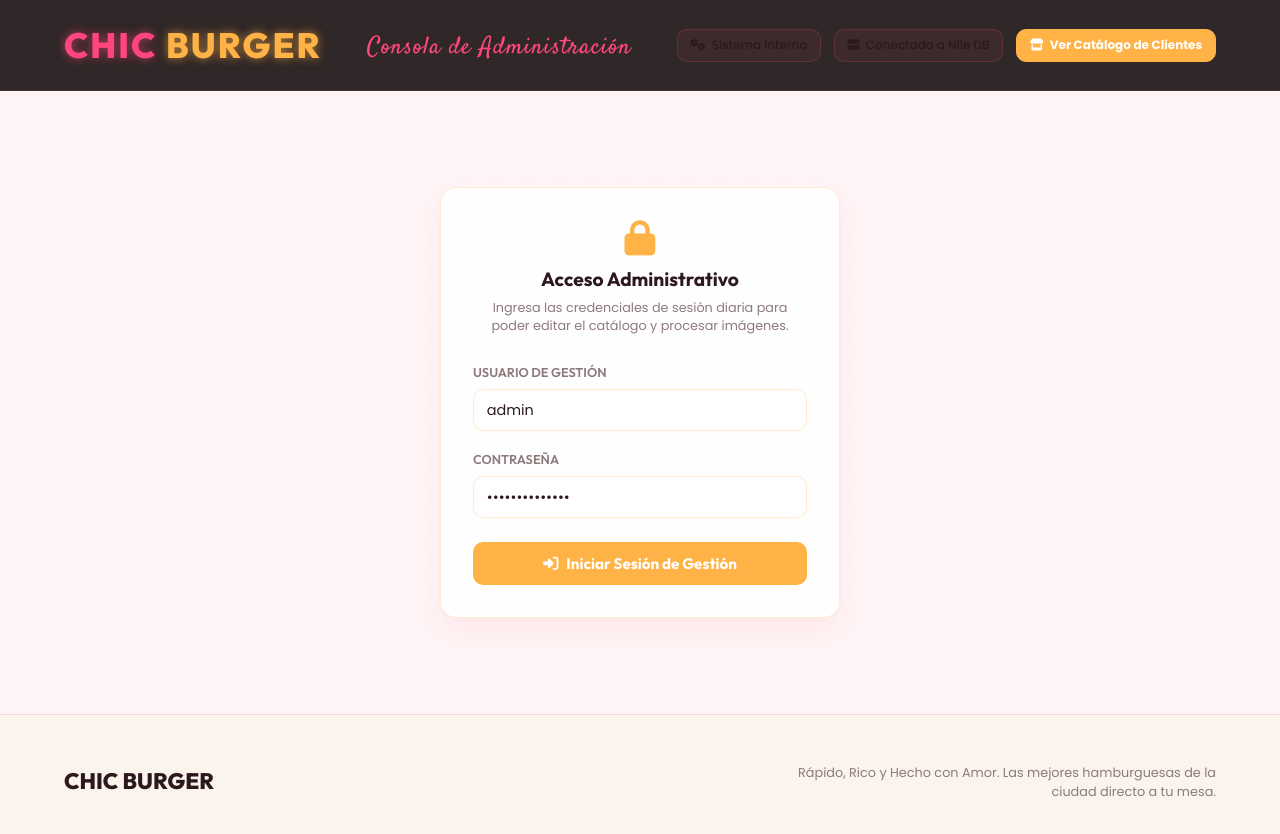
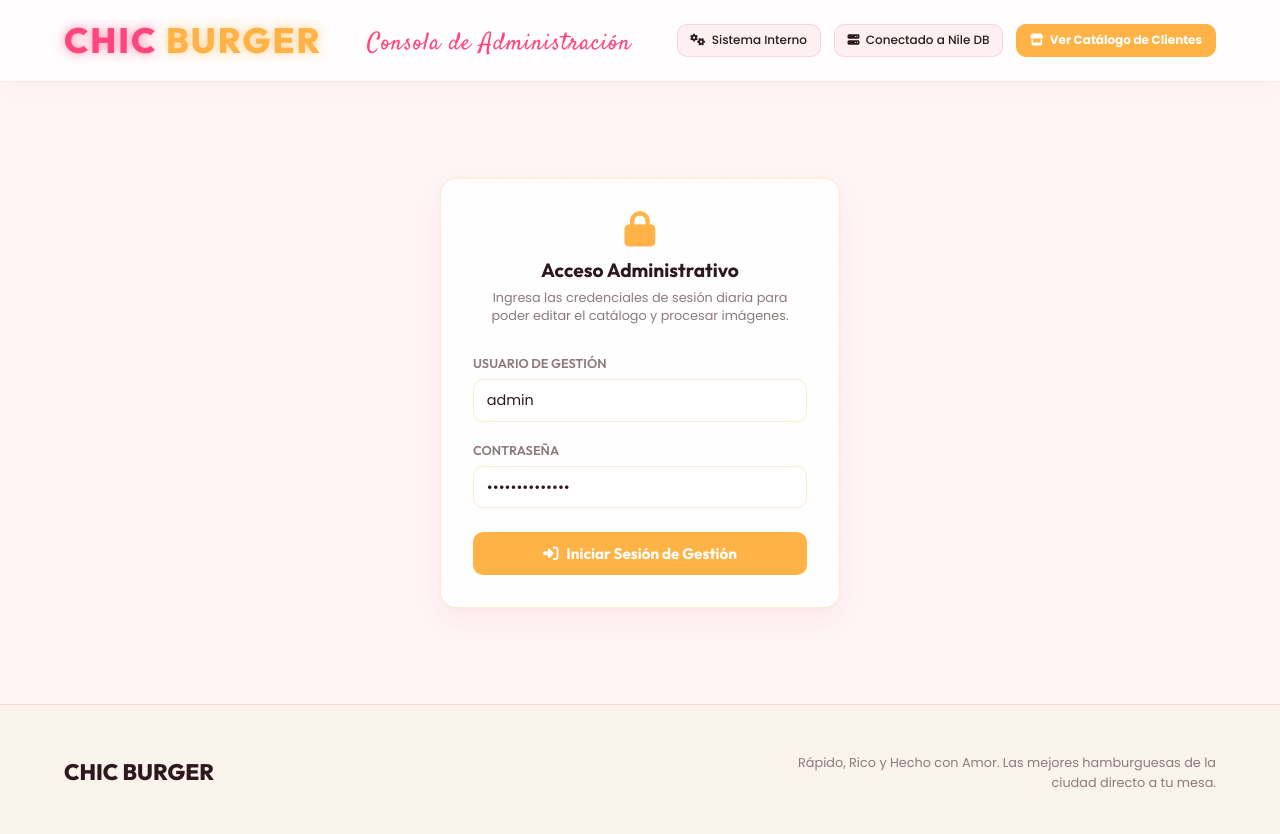
Before and after one commit to cesaralejandrovidela-cyber/chic-burguer, a plain HTML site: page index.html in a window 1280 px wide. Drawn offline with Linux system fonts and the light colour scheme; no server answers.

Commit message:
style: make header banner and admin top bar backgrounds light and glassmorphic, fixing text readability

```diff
--- a/styles.css
+++ b/styles.css
@@ -85,14 +85,15 @@ body {
 
 /* Cabecera / Banner de la marca */
 .header-banner {
-    background: rgba(11, 3, 4, 0.85);
-    backdrop-filter: blur(15px);
-    -webkit-backdrop-filter: blur(15px);
-    border-bottom: 1px solid var(--border-glass);
-    padding: 1.5rem 0;
+    background: rgba(255, 255, 255, 0.8);
+    backdrop-filter: blur(20px);
+    -webkit-backdrop-filter: blur(20px);
+    border-bottom: 1px solid rgba(255, 71, 126, 0.12);
+    padding: 1.2rem 0;
     position: sticky;
     top: 0;
     z-index: 100;
+    box-shadow: 0 4px 30px rgba(255, 71, 126, 0.04);
 }
 
 .header-frame {
@@ -980,8 +981,8 @@ body {
     justify-content: space-between;
     align-items: center;
     margin-bottom: 2rem;
-    background: rgba(25, 7, 10, 0.6);
-    border: 1px solid var(--border-gold);
+    background: var(--bg-dark-card);
+    border: 1px solid var(--border-glass);
     padding: 1.2rem 1.5rem;
     border-radius: var(--border-radius-md);
 }
```
